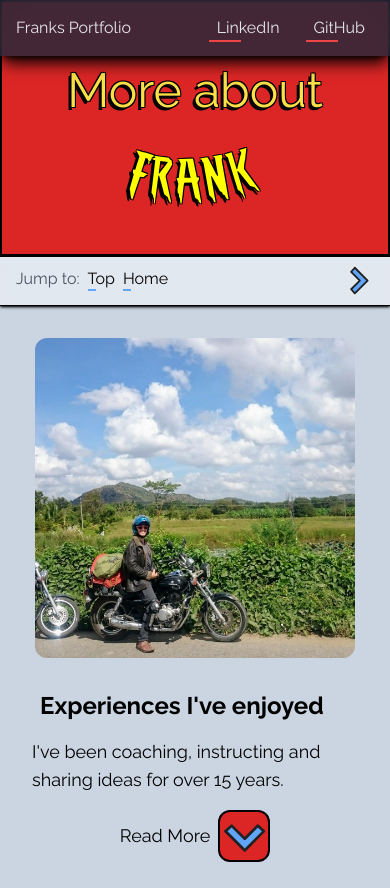
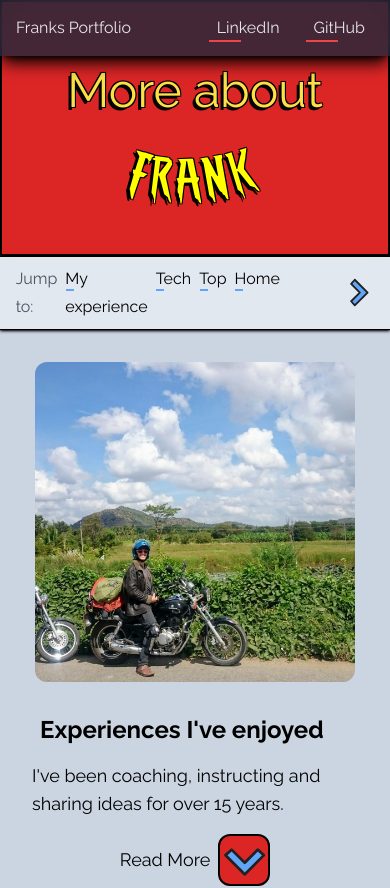
Before and after one commit to frank-ventures/franks-portfolio, a Next.js app: page /about in a window 390 px wide. Shown: the top 888 px of the page. Built offline with nearby package versions, Linux system fonts and the light colour scheme.

Commit message:
better responsiveness to MoreDetails. Page anchors on about page.

```diff
--- a/src/app/about/page.tsx
+++ b/src/app/about/page.tsx
@@ -3,6 +3,17 @@ import ContentWrapper from "@/components/ContentWrapper";
 import IntroBar from "@/components/header/IntroBar";
 import MoreDetails from "@/components/MoreDetails";
 import QuickLinks from "@/components/QuickLinks";
+
+const pageAnchors = [
+  {
+    href: "#experiences",
+    text: "My experience",
+  },
+  {
+    href: "#move-to-tech",
+    text: "Tech",
+  },
+];
 
 // Who am I?....no seriously
 // Then the clip or something of Jackie Chan
@@ -28,9 +39,9 @@ export default function About() {
           </>
         }
       />
-      <QuickLinks />
+      <QuickLinks pageAnchors={pageAnchors} />
 
-      <ContentWrapper>
+      <ContentWrapper id="experiences">
         <ContentImage
           imgSrc="./frankie/frankie-india-motorcycle.jpg"
           imgAlt="Frankie riding a motorcycle in the greener middle belt of India"
@@ -82,7 +93,8 @@ export default function About() {
           </MoreDetails>
         </section>
       </ContentWrapper>
-      <ContentWrapper>
+
+      <ContentWrapper id="move-to-tech">
         <ContentImage
           imgSrc="./frankie/frankie-nordevcon-convo.jpg"
           imgAlt="Frankie at Norfolk Developers Conference 2025 laughing in conversation."
--- a/src/app/layout.tsx
+++ b/src/app/layout.tsx
@@ -35,7 +35,7 @@ export default function RootLayout({
   children: React.ReactNode;
 }>) {
   return (
-    <html lang="en" className="scroll-smooth scroll-p-28 m-0 p-0">
+    <html lang="en" className="scroll-smooth scroll-p-20 m-0 p-0">
       <body
         className={`${raleway.className} ${spideyFont.variable} ${amazing.variable} antialiased h-full m-0 p-0 box-border leading-7`}
         id="#top"
--- a/src/components/Credits.tsx
+++ b/src/components/Credits.tsx
@@ -1,3 +1,5 @@
+import { title } from "process";
+
 export default function Credits() {
   const iconCredits = [
     {
@@ -55,6 +57,10 @@ export default function Credits() {
     {
       title: "Pointy Arrow Menu Icon",
       link: "https://www.flaticon.com/free-icon/next_709586?term=arrow&page=1&position=93&origin=search&related_id=709586",
+    },
+    {
+      title: "Angle Bracket Icon",
+      link: "https://www.orioniconlibrary.com/icon/angle-right-203?from=query&name=right%20arrow",
     },
   ];
 
--- a/src/components/MoreDetails.tsx
+++ b/src/components/MoreDetails.tsx
@@ -10,15 +10,9 @@ export default function MoreDetails({ children }: { children: ReactNode }) {
         <p>Read More</p>
         <button
           onClick={() => setIsOpen(!isOpen)}
-          className="bg-red-600 rounded-xl border-2 border-black font-semibold text-3xl"
+          className="bg-red-600 rounded-xl border-2 border-black font-semibold"
+          aria-label="Click this button to open a box to read more about his experiences"
         >
-          {/* <img
-            src="./next.png"
-            height={20}
-            width={20}
-            className={isOpen ? `rotate-[270deg] bg-yellow-300` : `rotate-90`}
-          ></img> */}
-          {/* <p className={isOpen ? `rotate-180` : ``}>{`V`}</p> */}
           <svg
             className={`h-12 ${
               isOpen ? "rotate-[270deg]" : "rotate-90 animate-pulse"
@@ -44,7 +38,7 @@ export default function MoreDetails({ children }: { children: ReactNode }) {
       </div>
 
       {isOpen && (
-        <div className="absolute top-10 z-10 bg-blue-400 p-2 rounded-lg h-40 overflow-scroll shadow-xl shadow-black">
+        <div className="absolute top-14 sm:-left-20 z-10  bg-red-600 p-4 rounded-lg h-40 w-full sm:w-[120%] overflow-scroll shadow-xl shadow-black backdrop-blur-2xl bg-opacity-40 text-lg font-semibold">
           {children}
         </div>
       )}
```
